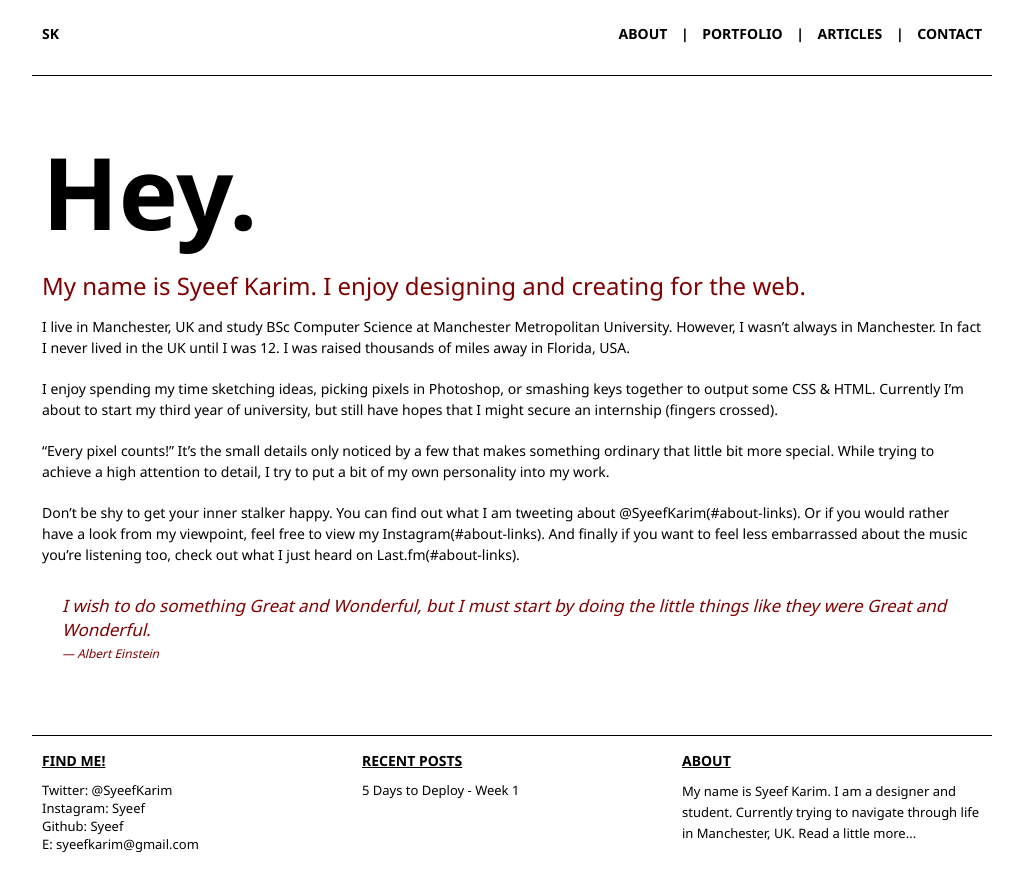
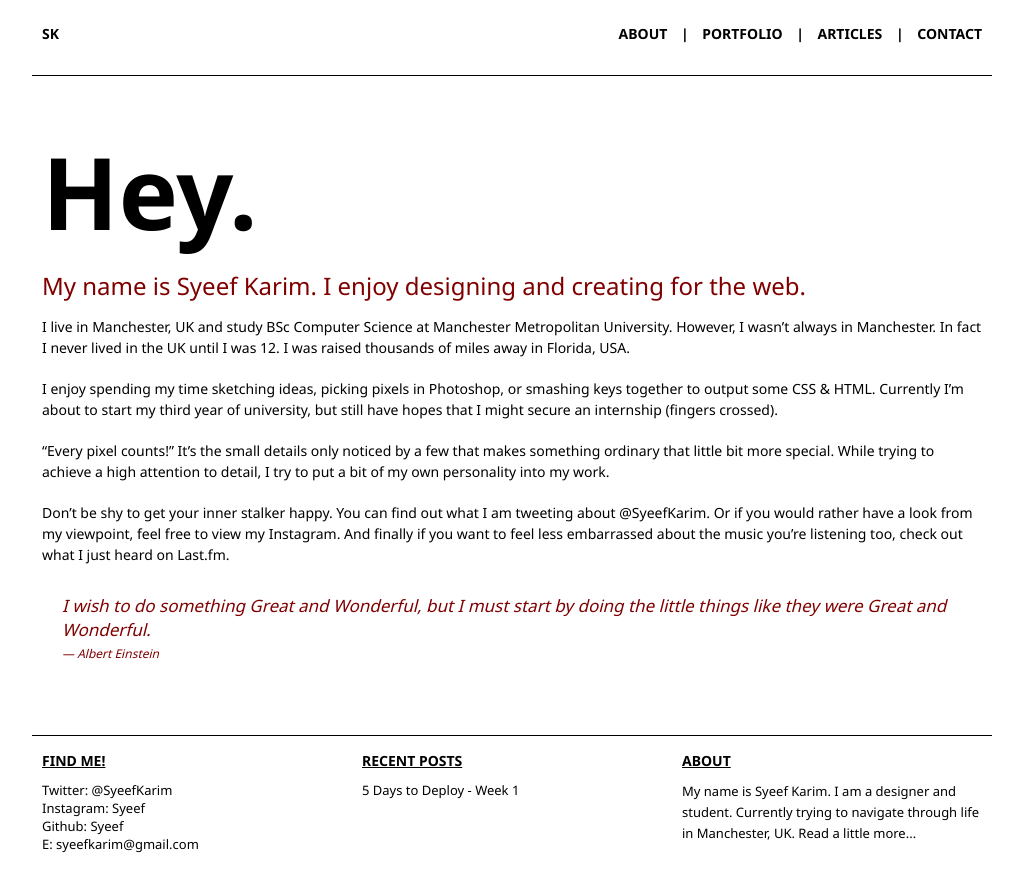
Before and after one commit to syeef/syeefkarim-2016-v0, a Jekyll site: the page built from about/index.md, in a window 1280 px wide. Shown: the top 892 px of the page, without its empty margins (128-1151 px from the left). Built offline with Jekyll 4.4.1, drawn with Linux system fonts in a browser that asks for light colours; Markdown is read by kramdown in place of the engine named in the settings.

Commit message:
removed (#about-links)

```diff
--- a/about/index.md
+++ b/about/index.md
@@ -11,6 +11,6 @@ I enjoy spending my time sketching ideas, picking pixels in Photoshop, or smashi
 
 "Every pixel counts!" It's the small details only noticed by a few that makes something ordinary that little bit more special. While trying to achieve a high attention to detail, I try to put a bit of my own personality into my work.
 
-Don't be shy to get your inner stalker happy. You can find out what I am tweeting about [@SyeefKarim](www.twitter.com/syeefkarim)(#about-links). Or if you would rather have a look from my viewpoint, feel free to view my [Instagram](www.instagram.com/syeef)(#about-links). And finally if you want to feel less embarrassed about the music you're listening too, check out what I just heard on [Last.fm](www.last.fm/syeef)(#about-links).
+Don't be shy to get your inner stalker happy. You can find out what I am tweeting about [@SyeefKarim](www.twitter.com/syeefkarim). Or if you would rather have a look from my viewpoint, feel free to view my [Instagram](www.instagram.com/syeef). And finally if you want to feel less embarrassed about the music you're listening too, check out what I just heard on [Last.fm](www.last.fm/syeef).
 
 >I wish to do something Great and Wonderful, but I must start by doing the little things like they were Great and Wonderful. <cite>Albert Einstein</cite>
```
